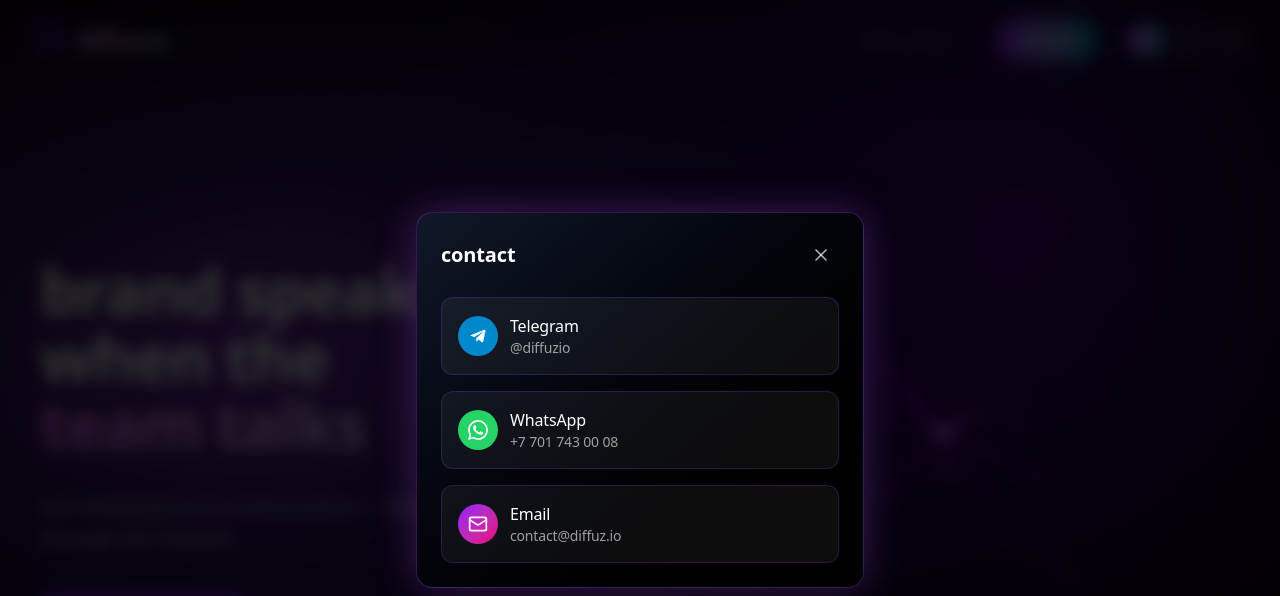
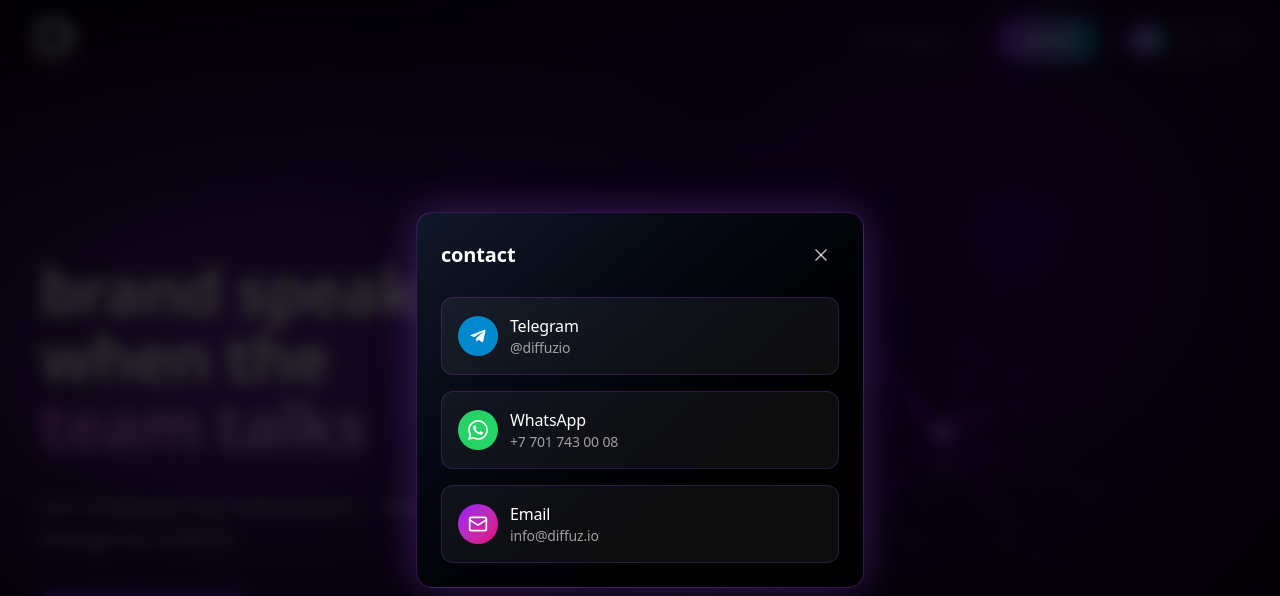
Before and after one commit to Bxull/landing, a Next.js app: page / in a window 1280 px wide. Both pictures are taken after a click on the link "contact". Shown: the top 596 px of the page. Built offline with nearby package versions, Linux system fonts and the light colour scheme; a web font is replaced by a local one.

Commit message:
hotfixes

```diff
--- a/src/components/layout/Header.tsx
+++ b/src/components/layout/Header.tsx
@@ -56,10 +56,10 @@
           whileHover={{ scale: 1.05 }}
           whileTap={{ scale: 0.95 }}
         >
-          <Image src="/logo.svg" alt="diffuz.io" width={40} height={40} className="rounded-lg" />
-          <span className="bg-clip-text text-transparent bg-gradient-to-r from-purple-300 via-pink-300 to-cyan-300">
+          <Image src="/logo_white.png" alt="diffuz.io" width={50} height={50} />
+          {/* <span className="bg-clip-text text-transparent bg-gradient-to-r from-purple-300 via-pink-300 to-cyan-300">
             diffuz.io
-          </span>
+          </span> */}
         </motion.a>
 
         <nav className="hidden md:flex items-center gap-2">
@@ -270,7 +270,7 @@
                 </a>
 
                 <a
-                  href="mailto:contact@diffuz.io"
+                  href="mailto:info@diffuz.io"
                   className="flex items-center gap-3 p-4 rounded-xl bg-white/5 hover:bg-white/10 transition-colors border border-purple-500/20 group"
                 >
                   <div className="w-10 h-10 rounded-full bg-gradient-to-br from-purple-600 to-pink-600 flex items-center justify-center flex-shrink-0">
@@ -281,7 +281,7 @@
                   </div>
                   <div>
                     <div className="font-medium text-white group-hover:text-pink-300 transition-colors">Email</div>
-                    <div className="text-sm text-white/60">contact@diffuz.io</div>
+                    <div className="text-sm text-white/60">info@diffuz.io</div>
                   </div>
                 </a>
               </div>
```
Also changed, not shown: public/logo_white.png (added).
